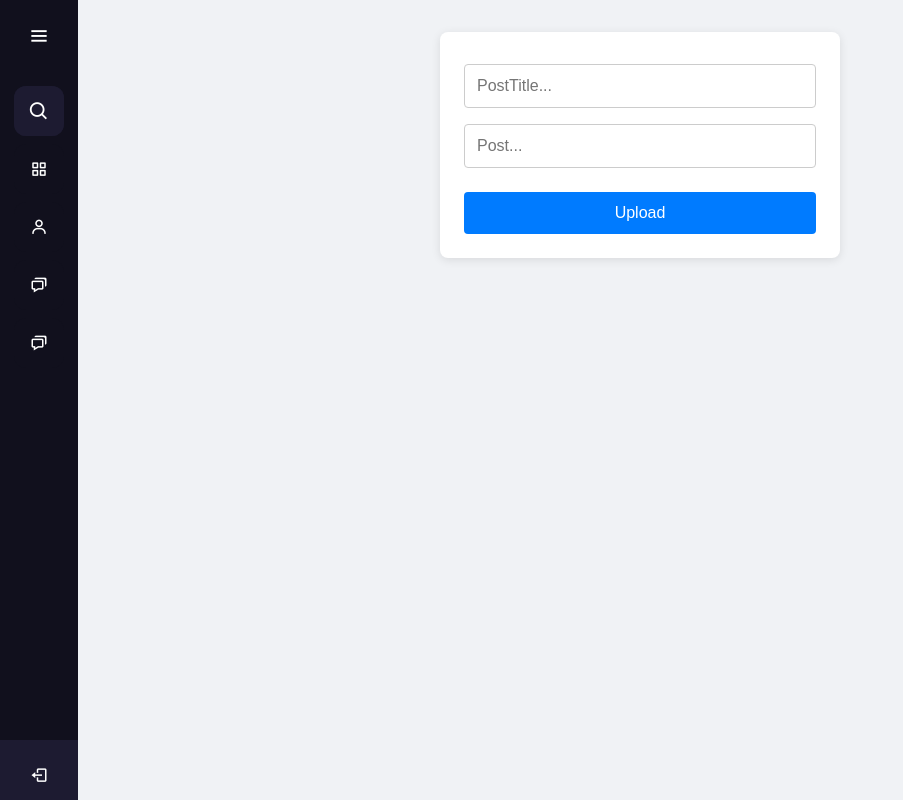
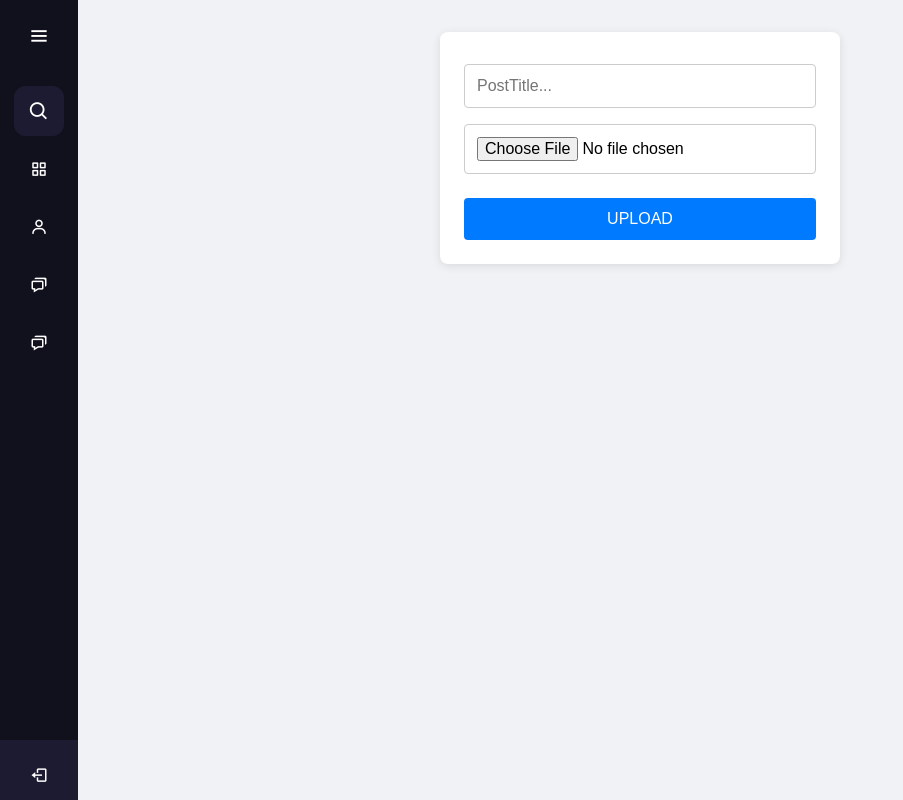
Before and after one commit to imbilgates/Social-Media-Mini-Project, a React (Create React App) app: page /crud in a window 1280 px wide. Shown: the whole page, without its empty margins (0-903 px from the left). Built offline with nearby package versions, Linux system fonts and the light colour scheme; no server answers; sample sign-in values are in the browser's storage.

Commit message:
removed post text and add image for post

```diff
--- a/src/Pages/Nav.jsx
+++ b/src/Pages/Nav.jsx
@@ -47,9 +47,9 @@ const Nav = () => {
             <span className="tooltip">Users</span>
           </li>
           <li>
-            <Link to="about">
+            <Link to="/crud/postPage">
               <i className='bx bx-chat'></i>
-              <span className="links_name">{isOpen && 'About'}</span>
+              <span className="links_name">{isOpen && 'Post Page'}</span>
             </Link>
             <span className="tooltip">About</span>
           </li>
--- a/src/auth/Logout.js
+++ b/src/auth/Logout.js
@@ -24,7 +24,7 @@ const Logout = () => {
     <div id="log_out">
       <button className='logout-button' onClick={logout} disabled={loading}>
         {loading ? (
-          <ReactLoading type={'spin'} color={"#ffffff"} height={20} width={20} />
+          <ReactLoading type={'spokes'} color={"#FF0000"} height={20} width={20} />
         ) : (
           <i className='bx bx-log-out'></i>
         )}
--- a/src/componant/Crud.js
+++ b/src/componant/Crud.js
@@ -1,19 +1,39 @@
 import { useState } from 'react';
-import { addDoc, collection} from 'firebase/firestore';
+import { addDoc, collection } from 'firebase/firestore';
 import { db } from '../firebase';
 import { useNavigate } from 'react-router-dom';
+import ReactLoading from 'react-loading';
+import { storage } from '../firebase';
+import { ref, uploadBytes, getDownloadURL } from 'firebase/storage';
+import { v4 } from 'uuid';
 
 function Crud() {
   const [newPostTitle, setNewPostTitle] = useState("");
-  const [newPost, setNewPost] = useState("");
+  const [newPost, setNewPost] = useState(null);
+  const [loading, setLoading] = useState(false);
   const usersCollectionRef = collection(db, "users");
   const navigate = useNavigate();
 
   const createUser = async () => {
-    await addDoc(usersCollectionRef, { postTitle: newPostTitle, post: newPost });
-    navigate(`/crud/postPage`)
+    setLoading(true);
+    try {
+      const imgURL = await uploadImage();
+      await addDoc(usersCollectionRef, { postTitle: newPostTitle, post: imgURL });
+      navigate(`/crud/postPage`);
+    } catch (error) {
+      console.error("Error creating user or uploading image: ", error);
+    } finally {
+      setLoading(false);
+    }
   };
 
+  const uploadImage = async () => {
+    if (newPost == null) return null;
+    const imgRef = ref(storage, `images/${newPost.name + v4()}`);
+    await uploadBytes(imgRef, newPost);
+    const imgURL = await getDownloadURL(imgRef);
+    return imgURL;
+  };
 
   return (
     <div className="app">
@@ -25,12 +45,14 @@ function Crud() {
           onChange={(e) => setNewPostTitle(e.target.value)}
         />
         <input
+          type='file'
           className="input-field"
           placeholder="Post..."
-          value={newPost}
-          onChange={(e) => setNewPost(e.target.value)}
+          onChange={(e) => setNewPost(e.target.files[0])}
         />
-        <button className="create-button" onClick={createUser}>Upload</button>
+        <button className="create-button" onClick={createUser} disabled={loading}>
+          {"UPLOAD"}
+        </button>
       </div>
     </div>
   );
--- a/src/componant/PostPage.js
+++ b/src/componant/PostPage.js
@@ -18,7 +18,7 @@ const PostPage = () => {
   const deleteUser = async (id) => {
     const userDoc = doc(db, "users", id);
     await deleteDoc(userDoc);
-    fetchUsers(); // Fetch users again to update the list
+    fetchUsers();
   };
 
   useEffect(() => {
@@ -31,7 +31,7 @@ const PostPage = () => {
             {users.map((user) => (
             <div className="user-card" key={user.id}>
                 <h1 className="user-name">caption: {user.postTitle}</h1>
-                <h1 className="user-age">post: {user.post}</h1>
+                <img src={user.post} alt="" style={{height: "150px", width: "150px"}}/> <br />
                 <button className="update-button" onClick={() => navigate(`/crud/update/${user.id}`)}>Edit</button>
                 <button className="delete-button" onClick={() => deleteUser(user.id)}>Delete</button>
             </div>
--- a/src/firebase.js
+++ b/src/firebase.js
@@ -1,6 +1,7 @@
 import { initializeApp } from "firebase/app";
 import { getFirestore } from "firebase/firestore";
 import { getAuth, GoogleAuthProvider, signInWithPopup } from "firebase/auth";
+import { getStorage } from "firebase/storage";
 
 const firebaseConfig = {
   apiKey: process.env.REACT_APP_API_KEY,
@@ -16,6 +17,7 @@ const app = initializeApp(firebaseConfig);
 
 export const db = getFirestore(app);
 export const auth = getAuth(app);
+export const storage = getStorage(app);
 export const provider = new GoogleAuthProvider();
 
 
```
